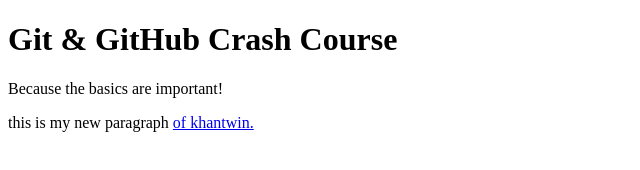
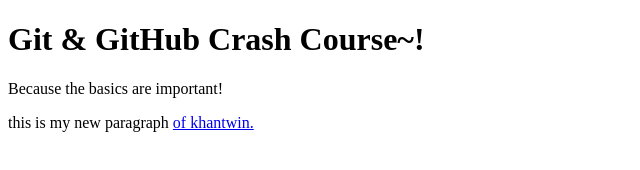
Before and after one commit to khantwin04/github_pratice, a plain HTML site: page index.html in a window 1280 px wide. Shown: the full height of the page, 0-640 px from the left. Drawn offline with Linux system fonts and the light colour scheme.

Commit message:
change title

```diff
--- a/index.html
+++ b/index.html
@@ -7,7 +7,7 @@
     <title>Git & GitHub Crash Course</title>
   </head>
   <body>
-    <h1>Git & GitHub Crash Course</h1>
+    <h1>Git & GitHub Crash Course~!</h1>
     <p>Because the basics are important!</p>
     <p>this is my new paragraph <a href="khantwin.com">of khantwin.</a></p>
   </body>
```
